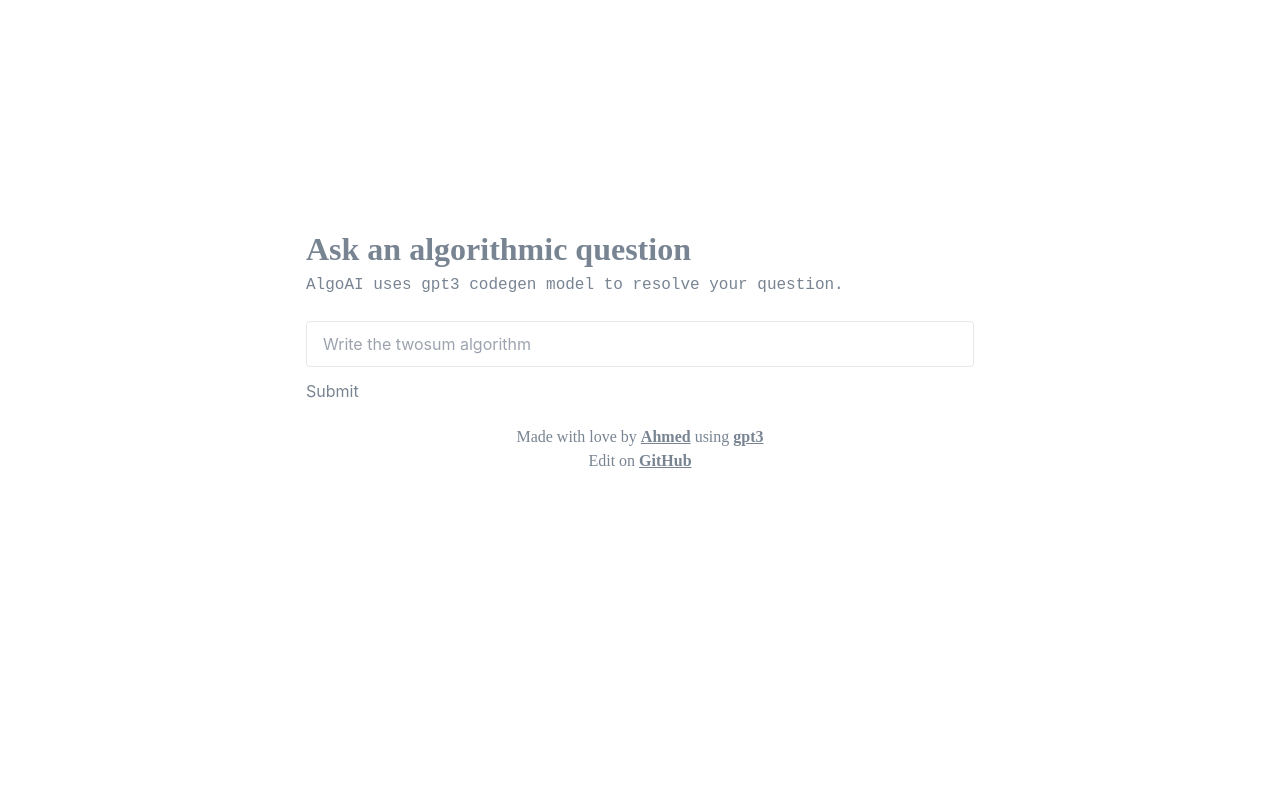
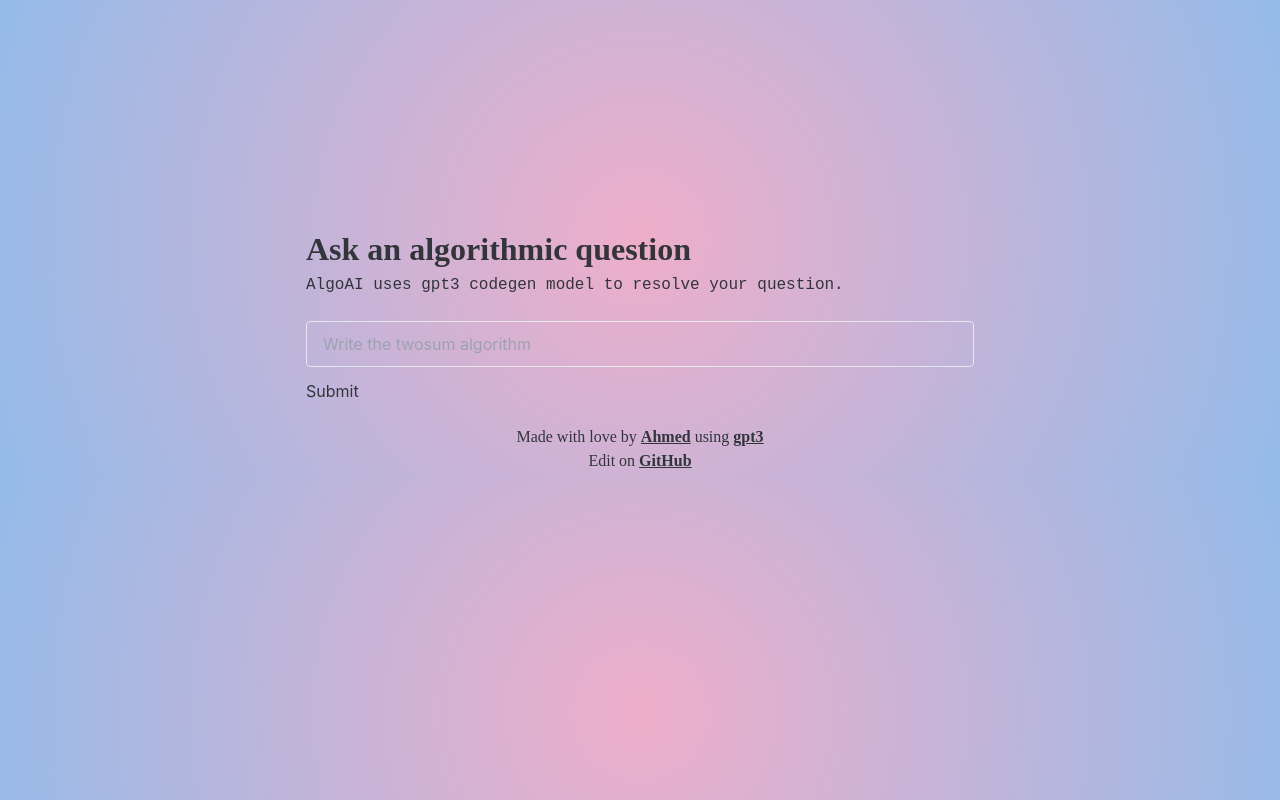
Before and after one commit to ahmedsaheed/AlgoAI, a Next.js app: page / in a window 1280 px wide. Built offline with nearby package versions, Linux system fonts and the light colour scheme.

Commit message:
make bg lively

```diff
--- a/components/form.js
+++ b/components/form.js
@@ -5,7 +5,7 @@ import { placeholder } from "./placeholder";
 import worker from "./worker";
 import Loaders from "./spinner";
 import hljs from 'highlight.js';
-import "highlight.js/styles/atom-one-dark-reasonable.css"
+import "highlight.js/styles/xcode.css"
 
 
 // const ValidationSchema = Yup.object().shape({
@@ -67,10 +67,11 @@ export default function InitialForm () {
             placeholder= {placeholder()}
             onChange={handleChange}
             value={values.question}
-            className=" block w-full bg-transparent text-gray-700 border border-gray-200 rounded py-3 px-4 mb-3 leading-tight focus:outline-none focus:bg-white focus:border-gray-500"
+            className=" block w-full bg-transparent text-gray-700 border border-gray-200 rounded py-3 px-4 mb-3 leading-tight focus:outline-none focus:bg-gray-100 focus:border-gray-500"
           />
           <button type="submit">Submit</button>
-          <pre style={{display: isEntered ? "block" : "none"}} className="bg-gray-100 border-t-4 border-gray-400 rounded-b px-4 py-3 shadow-md mt-6">
+          <div style={{display: isEntered ? "block" : "none"}} aria-hidden="true" class="styles_line__J4Q97"></div>
+          <pre style={{display: isEntered ? "block" : "none"}} className="bg-gray-100 border-t-4 border-gray-400 bg-opacity-50 backdrop-blur-l  rounded-md px-4 py-3 shadow-md mt-6">
             {isLoading ? <center><Loaders/></center> : <div className="answerbox" dangerouslySetInnerHTML={{__html: hljs.highlightAuto(payLoad).value}} />}
           </pre>
         </form>
--- a/pages/index.tsx
+++ b/pages/index.tsx
@@ -17,7 +17,7 @@ const Home: NextPage = () => {
             <div className="form" style={{ padding: "1rem" }}>
               <div className="intro">
                 <div className="MuiBox-root css-10fo8i1">
-                  <h2>Ask an algorithmic question</h2>
+                  <h2 style={{fontFamily: "Stylish"}}>Ask an algorithmic question</h2>
                 </div>
                 <div className="desc">
                   AlgoAI uses gpt3 codegen model to resolve your question.
--- a/styles/globals.css
+++ b/styles/globals.css
@@ -2,23 +2,23 @@
 @tailwind components;
 @tailwind utilities;
 
-@import url("https://fonts.googleapis.com/css2?family=EB+Garamond&display=swap");
-
+@import url('https://fonts.googleapis.com/css2?family=EB+Garamond&family=Stylish&display=swap');
 html,
 body {
   padding: 0;
   margin: 0;
   font-family: -apple-system, BlinkMacSystemFont, Segoe UI, Roboto, Oxygen,
     Ubuntu, Cantarell, Fira Sans, Droid Sans, Helvetica Neue, sans-serif;
-  color: rgb(120, 132, 146);
-  /* height: 100%;
-width: 100%; */
-}
+  color: rgb(50, 54, 59);
+-webkit-font-smoothing: antialiased;
+background: rgb(238,174,202);
+
+background: radial-gradient(circle, rgba(238,174,202,1) 0%, rgba(148,187,233,1) 100%);}
 h2 {
   font-size: 32px;
   font-weight: 700;
-  font-family: "EB Garamond", serif;
-  text-decoration: none !important;
+  font-family: "Stylish", serif;
+  /* text-decoration: none !important; */
 }
 .desc {
   font-family: monospace;
@@ -108,6 +108,16 @@ footer{
   width: 100%;
   height: 50px;
   text-align: center;
-  font-family:"EB Garamond", serif;
+  font-family:"Stylish", serif;
   text-align: center;
 }
+
+.styles_line__J4Q97 {
+  height: 20px;
+  width: 180px;
+  margin: 24px auto;
+  background-image: url(https://cmdk.paco.me/line.svg);
+  filter: invert(1);
+  -webkit-mask-image: linear-gradient(90deg,transparent,#fff 4rem,#fff calc(100% - 4rem),transparent);
+  mask-image: linear-gradient(90deg,transparent,#fff 4rem,#fff calc(100% - 4rem),transparent);
+}
```
